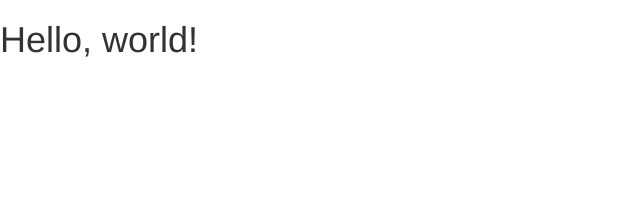
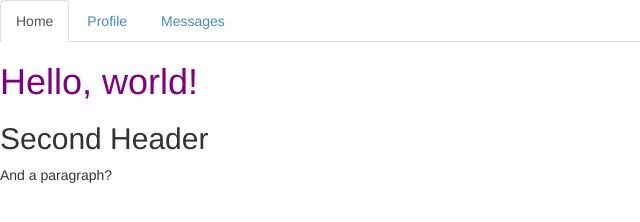
Before and after one commit to mball15/mikiball.com, a plain HTML site: page project/index.html in a window 1280 px wide. Shown: the whole page, without its empty margins (0-640 px from the left). Drawn offline with nearby package versions, Linux system fonts and the light colour scheme.

Commit message:
testing out bootstrap
added a header and nav bar

```diff
--- /dev/null
+++ b/project/css/stylesheet.css
@@ -0,0 +1,3 @@
+h1 {
+    color:purple;
+}
--- a/project/index.html
+++ b/project/index.html
@@ -20,7 +20,9 @@
     <title>Project</title>
 
     <!-- Bootstrap -->
-    <link href="css/bootstrap.min.css" rel="stylesheet">
+    <link href="css/bootstrap.css" rel="stylesheet">
+
+    <link href="css/stylesheet.css" rel="stylesheet">
 
     <!-- HTML5 Shim and Respond.js IE8 support of HTML5 elements and media queries -->
     <!-- WARNING: Respond.js doesn't work if you view the page via file:// -->
@@ -30,7 +32,15 @@
     <![endif]-->
   </head>
   <body>
+      <ul class="nav nav-tabs">
+  <li class="active"><a href="#">Home</a></li>
+  <li><a href="#">Profile</a></li>
+  <li><a href="#">Messages</a></li>
+</ul>
+
     <h1>Hello, world!</h1>
+      <h2>Second Header</h2>
+      <p>And a paragraph?</p>
 
     <!-- jQuery (necessary for Bootstrap's JavaScript plugins) -->
     <script src="https://ajax.googleapis.com/ajax/libs/jquery/1.11.0/jquery.min.js"></script>
```
